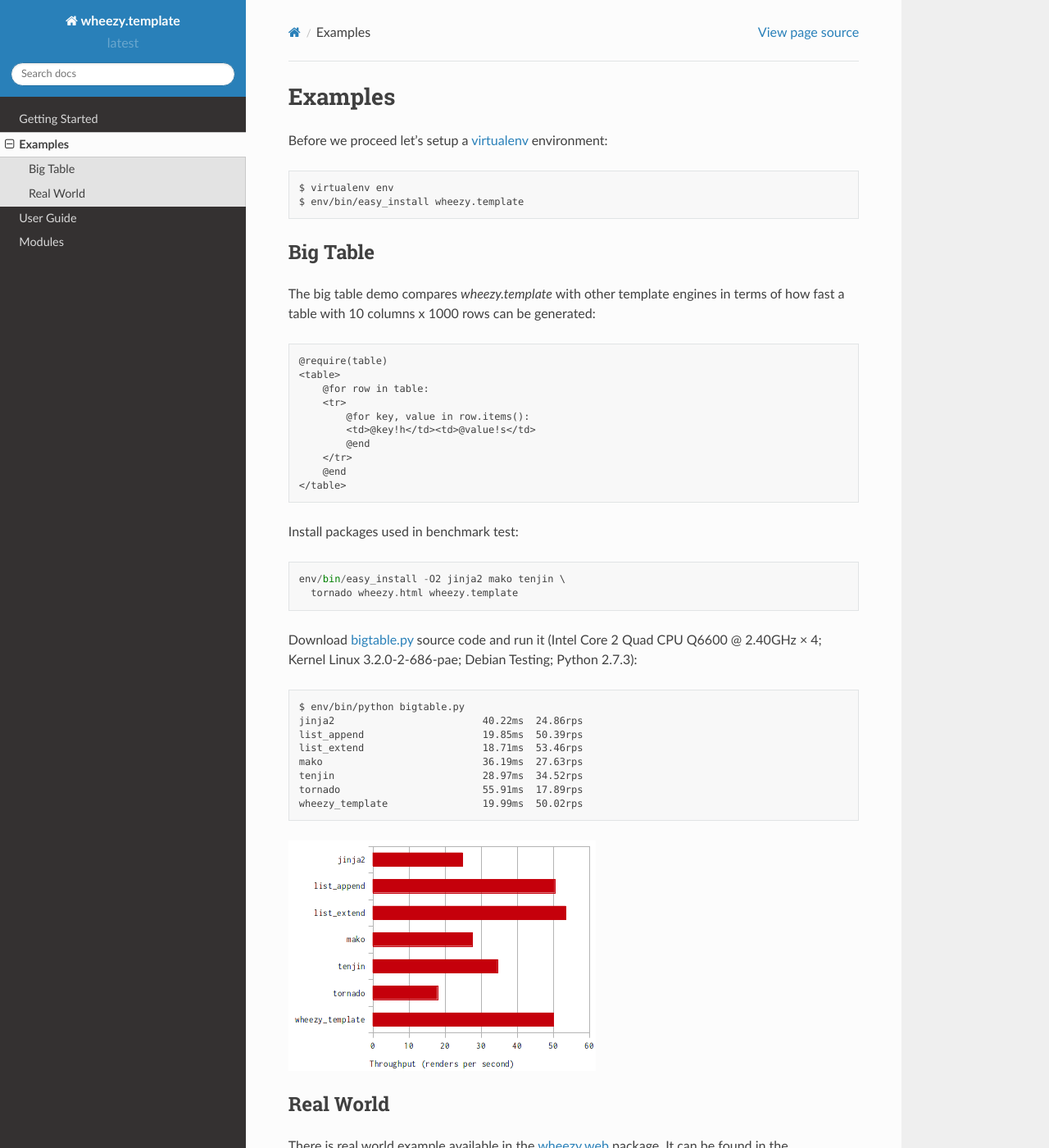
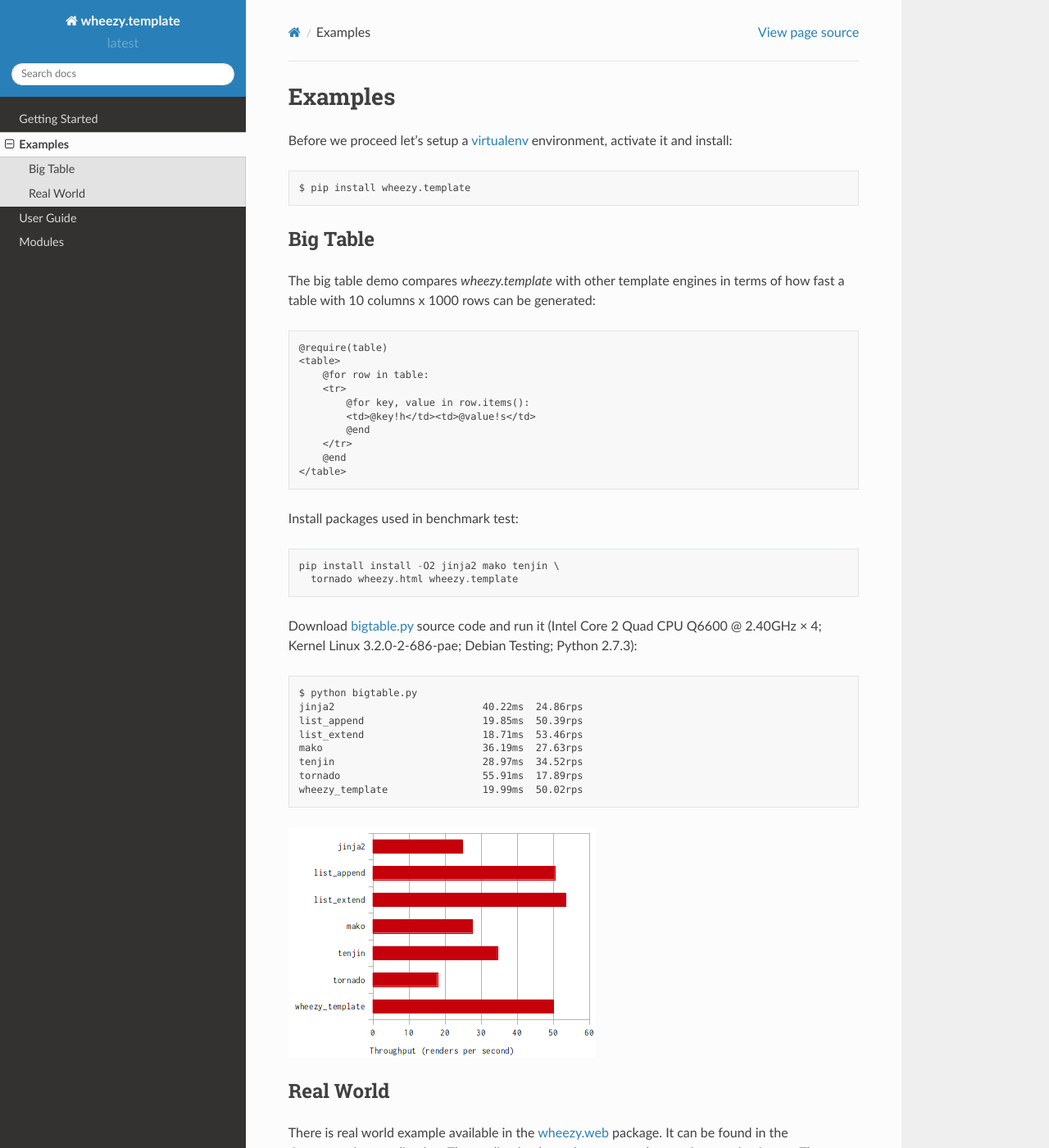
Before and after one commit to akornatskyy/wheezy.template, a Sphinx documentation site: the page built from doc/examples.rst, in a window 1280 px wide and 1400 px high. Shown: the whole window at 82% size. Built offline with Sphinx 7.4.7 and the Read the Docs theme 2.0.0, drawn with Linux system fonts in a browser that asks for light colours.

Commit message:
Minor cleanup in docs.

```diff
--- a/doc/examples.rst
+++ b/doc/examples.rst
@@ -2,10 +2,10 @@
 Examples
 ========
 
-Before we proceed let's setup a `virtualenv`_ environment::
+Before we proceed let's setup a `virtualenv`_ environment, activate it and
+install::
 
-    $ virtualenv env
-    $ env/bin/easy_install wheezy.template
+    $ pip install wheezy.template
 
 Big Table
 ---------
@@ -27,13 +27,13 @@ generated::
 
 Install packages used in benchmark test::
 
-    env/bin/easy_install -O2 jinja2 mako tenjin \
+    pip install install -O2 jinja2 mako tenjin \
       tornado wheezy.html wheezy.template
 
 Download `bigtable.py`_ source code and run it (Intel Core 2 Quad CPU Q6600 @
 2.40GHz × 4; Kernel Linux 3.2.0-2-686-pae; Debian Testing; Python 2.7.3)::
 
-    $ env/bin/python bigtable.py
+    $ python bigtable.py
     jinja2                         40.22ms  24.86rps
     list_append                    19.85ms  50.39rps
     list_extend                    18.71ms  53.46rps
@@ -73,6 +73,6 @@ Environment specification::
 .. image:: static/bench2.png
 
 .. _`virtualenv`: http://pypi.python.org/pypi/virtualenv
-.. _`bigtable.py`: https://bitbucket.org/akorn/wheezy.template/src/tip/demos/bigtable/bigtable.py
+.. _`bigtable.py`: https://github.com/akornatskyy/wheezy.template/blob/master/demos/bigtable/bigtable.py
 .. _`wheezy.web`: http://pypi.python.org/pypi/wheezy.web
-.. _`demo.template`: https://bitbucket.org/akorn/wheezy.web/src/tip/demos/template
+.. _`demo.template`: https://github.com/akornatskyy/wheezy.web/tree/master/demos/template
--- a/doc/userguide.rst
+++ b/doc/userguide.rst
@@ -334,4 +334,4 @@ applicaiton.
 
 .. _`wheezy.html`: http://pypi.python.org/pypi/wheezy.html
 .. _`wheezy.web`: http://pypi.python.org/pypi/wheezy.web
-.. _`demo.template`: https://bitbucket.org/akorn/wheezy.web/src/tip/demos/template/
+.. _`demo.template`: https://github.com/akornatskyy/wheezy.web/tree/master/demos/template
```
Also changed, not shown: doc/gettingstarted.rst (+1 -46 lines).
